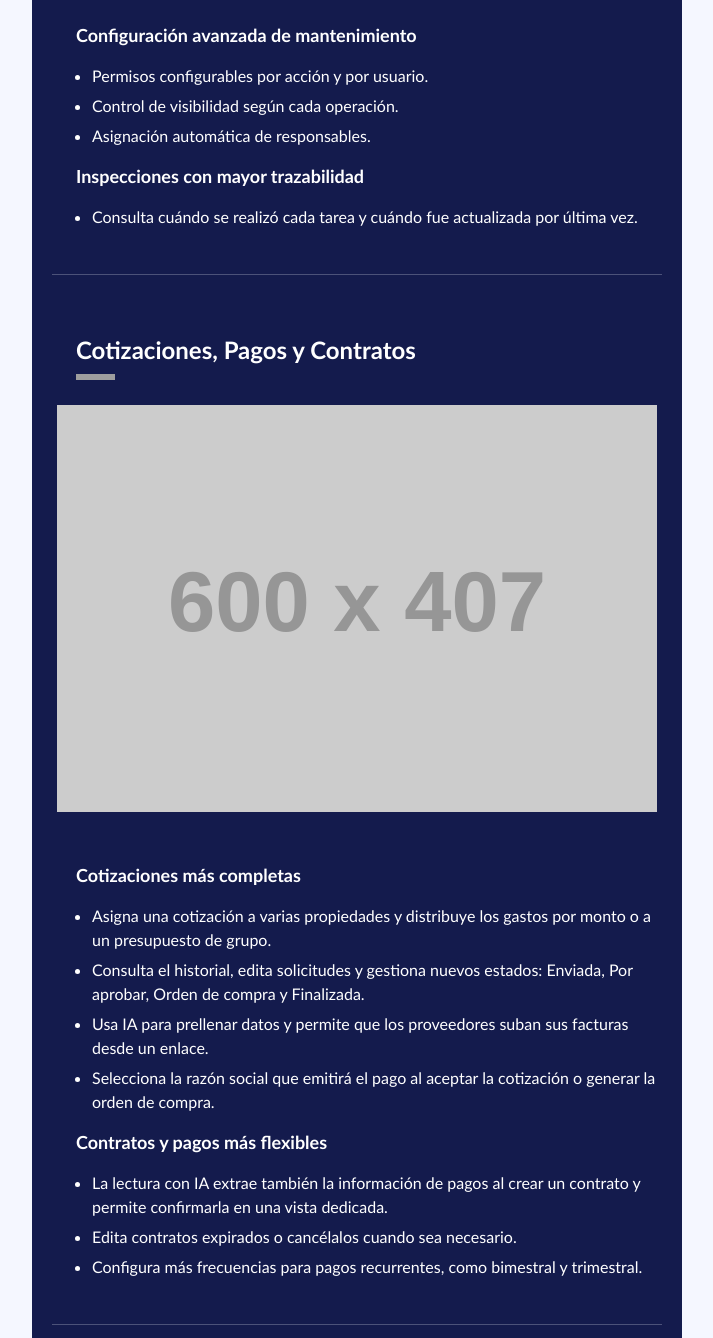
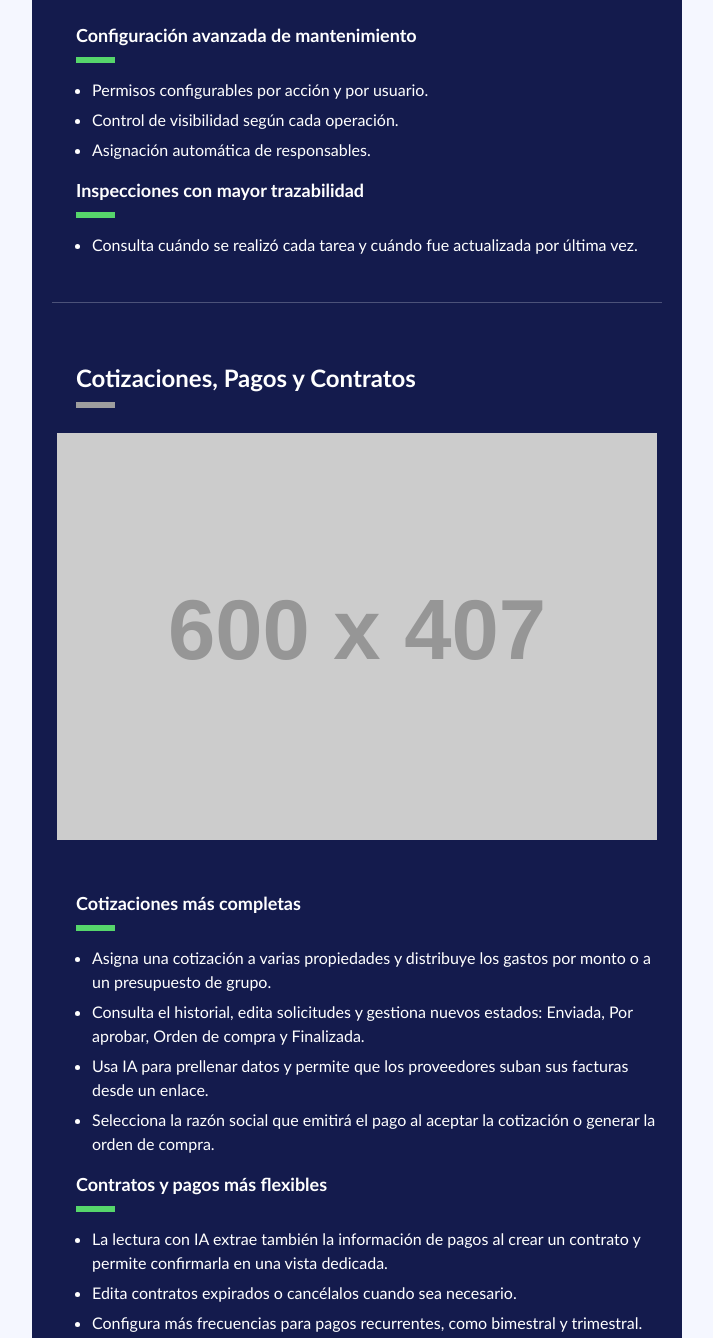
Before and after one commit to deportpasspe/product-update-vertebra, a plain HTML site: page index.html in a window 1280 px wide. Shown: the part 891-2229 px from the top of the page, without its empty margins (283-996 px from the left). Drawn offline with Linux system fonts and the light colour scheme; grey boxes are pictures that could not be loaded; placeholder pictures from the web are drawn by us.

Commit message:
Refine subsection separators in July preview

```diff
--- a/index.html
+++ b/index.html
@@ -202,12 +202,14 @@ td .z:hover a.v-3028 {
                      <tr>
                       <td align="left" class="a" style="padding:25px 0 0;Margin:0">
                        <h3 class="b" style="Margin:0;font-family:'trebuchet ms', 'lucida grande', 'lucida sans unicode', 'lucida sans', tahoma, sans-serif;mso-line-height-rule:exactly;letter-spacing:0;font-size:18px;font-style:normal;font-weight:normal;line-height:27px;color:#ffffff;margin:0 0 6px 0;margin-left:40px"><strong style="font-weight:bolder !important">Configuración avanzada de mantenimiento</strong></h3>
+                       <p style="Margin:8px 0 12px 24px;font-size:0;line-height:6px;width:39px;height:6px;background:#56d66b">&nbsp;</p>
                        <ul style="font-family:'trebuchet ms', 'lucida grande', 'lucida sans unicode', 'lucida sans', tahoma, sans-serif;padding:0px 0px 0px 40px;margin-top:15px;margin-bottom:15px">
                         <li style="color:#ffffff;margin:0 0 6px 0;font-size:16px;line-height:24px;text-align:left"><p class="c" style="font-family:'trebuchet ms', 'lucida grande', 'lucida sans unicode', 'lucida sans', tahoma, sans-serif;line-height:24px;letter-spacing:0;color:#ffffff;font-size:16px;margin:0 0 6px 0">Permisos configurables por acción y por usuario.</p></li>
                         <li style="color:#ffffff;margin:0 0 6px 0;font-size:16px;line-height:24px;text-align:left"><p class="c" style="font-family:'trebuchet ms', 'lucida grande', 'lucida sans unicode', 'lucida sans', tahoma, sans-serif;line-height:24px;letter-spacing:0;color:#ffffff;font-size:16px;margin:0 0 6px 0">Control de visibilidad según cada operación.</p></li>
                         <li style="color:#ffffff;margin:0 0 6px 0;font-size:16px;line-height:24px;text-align:left"><p class="c" style="font-family:'trebuchet ms', 'lucida grande', 'lucida sans unicode', 'lucida sans', tahoma, sans-serif;line-height:24px;letter-spacing:0;color:#ffffff;font-size:16px;margin:0 0 6px 0">Asignación automática de responsables.</p></li>
                        </ul>
                        <h3 class="b" style="Margin:0;font-family:'trebuchet ms', 'lucida grande', 'lucida sans unicode', 'lucida sans', tahoma, sans-serif;mso-line-height-rule:exactly;letter-spacing:0;font-size:18px;font-style:normal;font-weight:normal;line-height:27px;color:#ffffff;margin:0 0 6px 0;margin-left:40px"><strong style="font-weight:bolder !important">Inspecciones con mayor trazabilidad</strong></h3>
+                       <p style="Margin:8px 0 12px 24px;font-size:0;line-height:6px;width:39px;height:6px;background:#56d66b">&nbsp;</p>
                        <ul style="font-family:'trebuchet ms', 'lucida grande', 'lucida sans unicode', 'lucida sans', tahoma, sans-serif;padding:0px 0px 0px 40px;margin-top:15px;margin-bottom:15px">
                         <li style="color:#ffffff;margin:0 0 6px 0;font-size:16px;line-height:24px;text-align:left"><p class="c" style="font-family:'trebuchet ms', 'lucida grande', 'lucida sans unicode', 'lucida sans', tahoma, sans-serif;line-height:24px;letter-spacing:0;color:#ffffff;font-size:16px;margin:0 0 6px 0">Consulta cuándo se realizó cada tarea y cuándo fue actualizada por última vez.</p></li>
                        </ul>
@@ -249,6 +251,7 @@ td .z:hover a.v-3028 {
                      <tr>
                       <td align="left" class="a" style="padding:20px 0 0;Margin:0">
                        <h3 class="b" style="Margin:0;font-family:'trebuchet ms', 'lucida grande', 'lucida sans unicode', 'lucida sans', tahoma, sans-serif;mso-line-height-rule:exactly;letter-spacing:0;font-size:18px;font-style:normal;font-weight:normal;line-height:27px;color:#ffffff;margin:0 0 6px 0;margin-left:40px"><strong style="font-weight:bolder !important">Cotizaciones más completas</strong></h3>
+                       <p style="Margin:8px 0 12px 24px;font-size:0;line-height:6px;width:39px;height:6px;background:#56d66b">&nbsp;</p>
                        <ul style="font-family:'trebuchet ms', 'lucida grande', 'lucida sans unicode', 'lucida sans', tahoma, sans-serif;padding:0px 0px 0px 40px;margin-top:15px;margin-bottom:15px">
                         <li style="color:#ffffff;margin:0 0 6px 0;font-size:16px;line-height:24px;text-align:left"><p class="c" style="font-family:'trebuchet ms', 'lucida grande', 'lucida sans unicode', 'lucida sans', tahoma, sans-serif;line-height:24px;letter-spacing:0;color:#ffffff;font-size:16px;margin:0 0 6px 0">Asigna una cotización a varias propiedades y distribuye los gastos por monto o a un presupuesto de grupo.</p></li>
                         <li style="color:#ffffff;margin:0 0 6px 0;font-size:16px;line-height:24px;text-align:left"><p class="c" style="font-family:'trebuchet ms', 'lucida grande', 'lucida sans unicode', 'lucida sans', tahoma, sans-serif;line-height:24px;letter-spacing:0;color:#ffffff;font-size:16px;margin:0 0 6px 0">Consulta el historial, edita solicitudes y gestiona nuevos estados: Enviada, Por aprobar, Orden de compra y Finalizada.</p></li>
@@ -256,6 +259,7 @@ td .z:hover a.v-3028 {
                         <li style="color:#ffffff;margin:0 0 6px 0;font-size:16px;line-height:24px;text-align:left"><p class="c" style="font-family:'trebuchet ms', 'lucida grande', 'lucida sans unicode', 'lucida sans', tahoma, sans-serif;line-height:24px;letter-spacing:0;color:#ffffff;font-size:16px;margin:0 0 6px 0">Selecciona la razón social que emitirá el pago al aceptar la cotización o generar la orden de compra.</p></li>
                        </ul>
                        <h3 class="b" style="Margin:0;font-family:'trebuchet ms', 'lucida grande', 'lucida sans unicode', 'lucida sans', tahoma, sans-serif;mso-line-height-rule:exactly;letter-spacing:0;font-size:18px;font-style:normal;font-weight:normal;line-height:27px;color:#ffffff;margin:0 0 6px 0;margin-left:40px"><strong style="font-weight:bolder !important">Contratos y pagos más flexibles</strong></h3>
+                       <p style="Margin:8px 0 12px 24px;font-size:0;line-height:6px;width:39px;height:6px;background:#56d66b">&nbsp;</p>
                        <ul style="font-family:'trebuchet ms', 'lucida grande', 'lucida sans unicode', 'lucida sans', tahoma, sans-serif;padding:0px 0px 0px 40px;margin-top:15px;margin-bottom:15px">
                         <li style="color:#ffffff;margin:0 0 6px 0;font-size:16px;line-height:24px;text-align:left"><p class="c" style="font-family:'trebuchet ms', 'lucida grande', 'lucida sans unicode', 'lucida sans', tahoma, sans-serif;line-height:24px;letter-spacing:0;color:#ffffff;font-size:16px;margin:0 0 6px 0">La lectura con IA extrae también la información de pagos al crear un contrato y permite confirmarla en una vista dedicada.</p></li>
                         <li style="color:#ffffff;margin:0 0 6px 0;font-size:16px;line-height:24px;text-align:left"><p class="c" style="font-family:'trebuchet ms', 'lucida grande', 'lucida sans unicode', 'lucida sans', tahoma, sans-serif;line-height:24px;letter-spacing:0;color:#ffffff;font-size:16px;margin:0 0 6px 0">Edita contratos expirados o cancélalos cuando sea necesario.</p></li>
@@ -299,6 +303,7 @@ td .z:hover a.v-3028 {
                      <tr>
                       <td align="left" style="padding:0;Margin:0" class="a">
                        <h3 class="b" style="Margin:0;font-family:'trebuchet ms', 'lucida grande', 'lucida sans unicode', 'lucida sans', tahoma, sans-serif;mso-line-height-rule:exactly;letter-spacing:0;font-size:18px;font-style:normal;font-weight:normal;line-height:27px;color:#ffffff;margin:0 0 6px 0;margin-left:40px"><strong style="font-weight:bolder !important">Resumen completo de cada propiedad</strong></h3>
+                       <p style="Margin:8px 0 12px 24px;font-size:0;line-height:6px;width:39px;height:6px;background:#56d66b">&nbsp;</p>
                        <ul style="font-family:'trebuchet ms', 'lucida grande', 'lucida sans unicode', 'lucida sans', tahoma, sans-serif;padding:0px 0px 0px 40px;margin-top:15px;margin-bottom:15px">
                         <li style="color:#ffffff;margin:0 0 6px 0;font-size:16px;line-height:24px;text-align:left"><p class="c" style="font-family:'trebuchet ms', 'lucida grande', 'lucida sans unicode', 'lucida sans', tahoma, sans-serif;line-height:24px;letter-spacing:0;color:#ffffff;font-size:16px;margin:0 0 6px 0">Nueva pestaña Resumen con una vista general de la información legal, contable y de mantenimiento.</p></li>
                        </ul>
@@ -340,6 +345,7 @@ td .z:hover a.v-3028 {
                      <tr>
                       <td align="left" style="padding:0;Margin:0" class="a">
                        <h3 class="b" style="Margin:0;font-family:'trebuchet ms', 'lucida grande', 'lucida sans unicode', 'lucida sans', tahoma, sans-serif;mso-line-height-rule:exactly;letter-spacing:0;font-size:18px;font-style:normal;font-weight:normal;line-height:27px;color:#ffffff;margin:0 0 6px 0;margin-left:40px"><strong style="font-weight:bolder !important">Ayuda y experiencia mejoradas</strong></h3>
+                       <p style="Margin:8px 0 12px 24px;font-size:0;line-height:6px;width:39px;height:6px;background:#56d66b">&nbsp;</p>
                        <ul style="font-family:'trebuchet ms', 'lucida grande', 'lucida sans unicode', 'lucida sans', tahoma, sans-serif;padding:0px 0px 0px 40px;margin-top:15px;margin-bottom:15px">
                         <li style="color:#ffffff;margin:0 0 6px 0;font-size:16px;line-height:24px;text-align:left"><p class="c" style="font-family:'trebuchet ms', 'lucida grande', 'lucida sans unicode', 'lucida sans', tahoma, sans-serif;line-height:24px;letter-spacing:0;color:#ffffff;font-size:16px;margin:0 0 6px 0"><a href="https://app.vertebra.co/ayuda" target="_blank" style="color:#ffffff;text-decoration:underline">Centro de Ayuda</a> actualizado con contenido de casi todos los módulos.</p></li>
                         <li style="color:#ffffff;margin:0 0 6px 0;font-size:16px;line-height:24px;text-align:left"><p class="c" style="font-family:'trebuchet ms', 'lucida grande', 'lucida sans unicode', 'lucida sans', tahoma, sans-serif;line-height:24px;letter-spacing:0;color:#ffffff;font-size:16px;margin:0 0 6px 0">Mensajes de error más claros en formularios: campos resaltados y explicación visible para resolver cada problema.</p></li>
```
